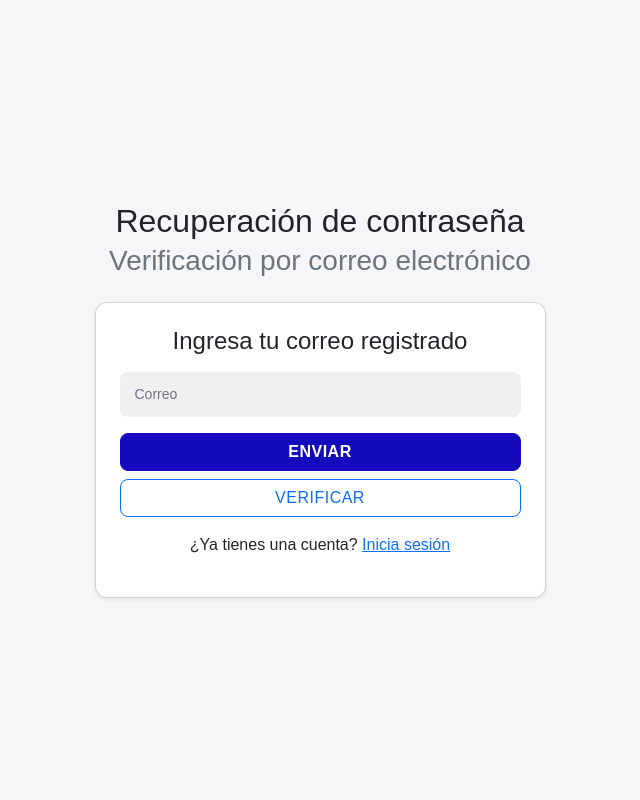
After one commit to juan-sotelo1994/colaboracion, a Flask app: page /recupera in a window 1280 px wide. The commit adds this page. Shown: the whole page, without its empty margins (320-960 px from the left). Run offline with Flask 3, Linux system fonts and the light colour scheme.

Commit message:
version6

```diff
--- a/app/auth/auth.py
+++ b/app/auth/auth.py
@@ -10,3 +10,11 @@ from datetime import datetime
 @autenticar.route('/login')
 def login():
     return render_template('login.html')
+
+@autenticar.route('/recupera')
+def recupera():
+    return render_template('/recupera1.html')
+
+@autenticar.route('/verificar')
+def verificar():
+    return render_template('recupera2.html')
--- /dev/null
+++ b/app/auth/templates/recupera1.html
@@ -0,0 +1,53 @@
+<!DOCTYPE html>
+<html lang="es">
+<head>
+  <meta charset="UTF-8">
+  <meta http-equiv="X-UA-Compatible" content="IE=edge">
+  <meta name="viewport" content="width=device-width, initial-scale=1.0">
+
+  <!-- Bootstrap -->
+  <link href="https://cdn.jsdelivr.net/npm/bootstrap@5.2.3/dist/css/bootstrap.min.css"
+        rel="stylesheet"
+        integrity="sha384-rbsA2VBKQhggwzxH7pPCaAqO46MgnOM80zW1RWuH61DGLwZJEdK2Kadq2F9CUG65"
+        crossorigin="anonymous">
+
+  <!-- Tu CSS personalizado -->
+  <link rel="stylesheet" href="{{ url_for('static', filename='css/cuenta.css') }}">
+
+  <title>Recuperar cuenta</title>
+</head>
+
+<body class="d-flex align-items-center justify-content-center vh-100">
+  <div class="container">
+    <h2 class="text-center mb-4">
+      Recuperación de contraseña <br>
+      <small class="text-muted">Verificación por correo electrónico</small>
+    </h2>
+
+    <div class="row justify-content-center">
+      <div class="col-md-6 col-lg-5">
+        <div class="card shadow-sm p-4">
+          <form method="POST" action="/reset_password">
+            <h4 class="text-center mb-3">Ingresa tu correo registrado</h4>
+
+            <div class="mb-3">
+              <input type="email" id="correo" name="correo" placeholder="Correo"
+                     class="form-control" required>
+            </div>
+
+            <div class="d-grid gap-2">
+              <button type="submit" class="btn btn-primary">Enviar</button>
+              <a class="btn btn-outline-primary" href="{{ url_for('autenticar.verificar') }}">Verificar</a>
+            </div>
+
+            <p class="text-center mt-3">
+              ¿Ya tienes una cuenta?
+              <a href="{{ url_for('autenticar.login') }}">Inicia sesión</a>
+            </p>
+          </form>
+        </div>
+      </div>
+    </div>
+  </div>
+</body>
+</html>
--- a/app/frente/templates/inicio.html
+++ b/app/frente/templates/inicio.html
@@ -1,6 +1,5 @@
 {% extends 'base.html' %}
-
-{% block title %} RadioMedic {% endblock %}
+{% block title %}RadioMedic{% endblock %}
 {% block content %}
 
 
--- /dev/null
+++ b/app/static/css/cuenta.css
@@ -0,0 +1,44 @@
+body {
+  background: #f6f5f7;
+  font-family: 'Montserrat', sans-serif;
+}
+
+.card {
+  border-radius: 12px;
+  box-shadow: 0 8px 20px rgba(0,0,0,0.15);
+  background: #fff;
+}
+
+input.form-control {
+  background-color: #f0f0f0;
+  border: none;
+  border-radius: 8px;
+  padding: 12px 15px;
+  font-size: 14px;
+  transition: box-shadow 0.3s ease;
+}
+
+input.form-control:focus {
+  outline: none;
+  box-shadow: 0 0 6px rgba(22,10,189,0.3);
+}
+
+.btn-primary {
+  background-color: #160abd;
+  border-color: #160abd;
+  border-radius: 8px;
+  font-weight: 600;
+  text-transform: uppercase;
+  letter-spacing: 0.5px;
+}
+
+.btn-primary:hover {
+  background-color: #0e088f;
+  border-color: #0e088f;
+}
+
+.btn-outline-primary {
+  border-radius: 8px;
+  text-transform: uppercase;
+  letter-spacing: 0.5px;
+}
--- a/app/static/css/login.css
+++ b/app/static/css/login.css
@@ -10,6 +10,12 @@
   height: calc(100% - 73px);
 }
 
+.copyright {
+    color: white;
+    text-align: center; /* Centra el texto */
+    margin-bottom: 1rem;
+  }
+
 @media (max-width: 450px) {
   .h-custom {
     height: 100%;
--- a/app/templates/base.html
+++ b/app/templates/base.html
@@ -3,7 +3,7 @@
 <head>
     <meta charset="UTF-8">
     <meta content="width=device-width, initial-scale=1.0" name="viewport">
-    <title> {% block tittle %}{% endblock %} </title>
+   <title>{% block title %}Mi sitio{% endblock %}</title>
     <meta name="description" content="">
     <meta name="keywords" content="">
         <!-- Fonts -->
```
Also changed, not shown: app/auth/templates/login.html (+28 -10 lines), app/auth/templates/recupera2.html (added, +44 -0 lines), app/templates/base2.html (+1 -26 lines).
